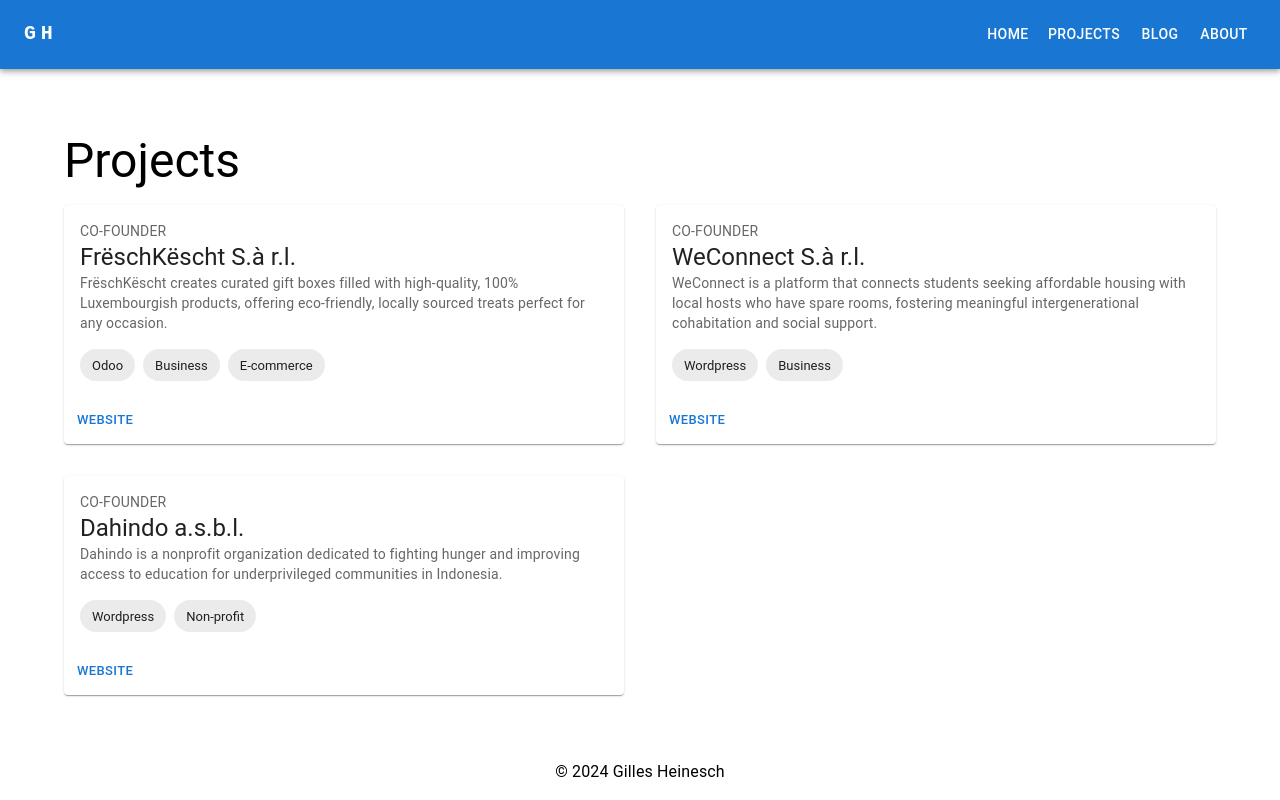
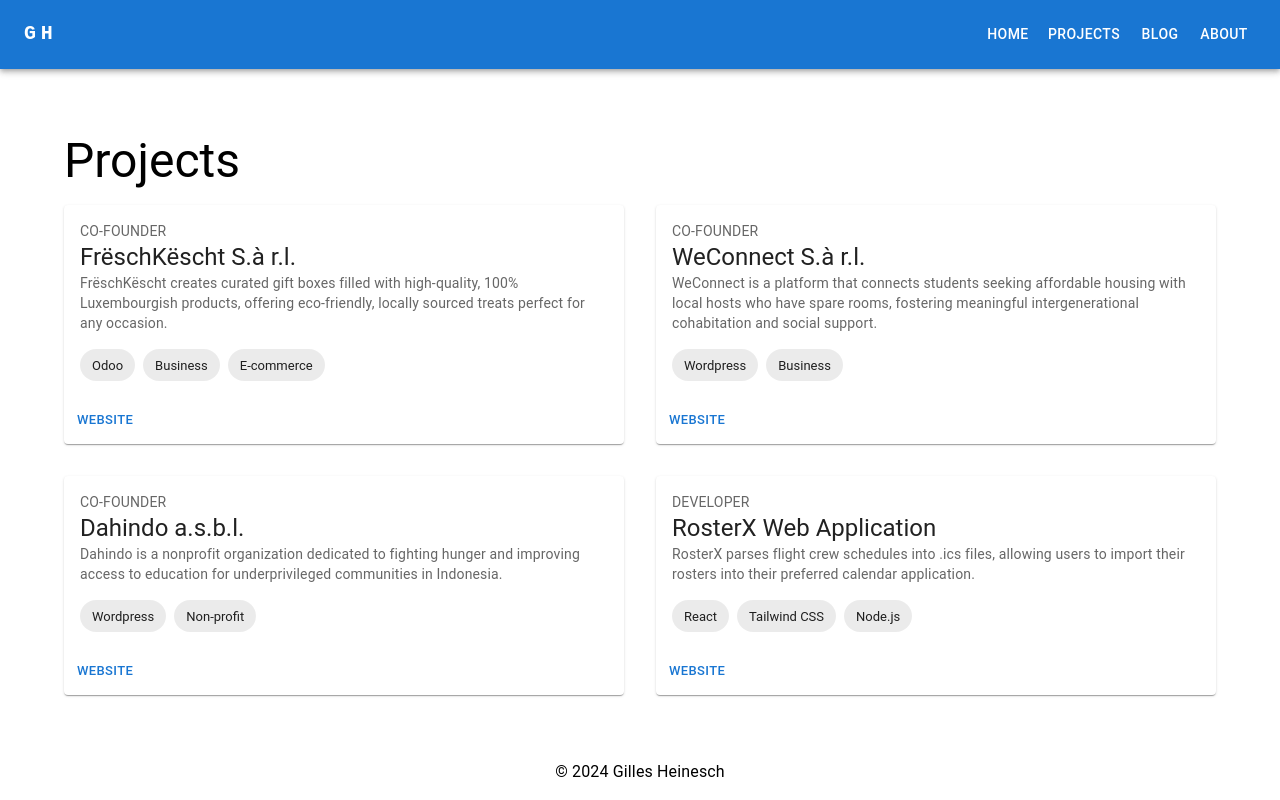
Before and after one commit to gillesheinesch/private-website, a Next.js app: page /projects in a window 1280 px wide. Built offline with nearby package versions, Linux system fonts and the light colour scheme.

Commit message:
Added rosterX to my projects

```diff
--- a/src/app/projects/page.tsx
+++ b/src/app/projects/page.tsx
@@ -26,6 +26,15 @@ const projects = [
         labels: ["Wordpress", "Non-profit"],
         position: "Co-Founder",
         website: "https://www.dahindo.com",
+        github: "",
+    },
+    {
+        title: "RosterX Web Application",
+        description:
+            "RosterX parses flight crew schedules into .ics files, allowing users to import their rosters into their preferred calendar application.",
+        labels: ["React", "Tailwind CSS", "Node.js"],
+        position: "Developer",
+        website: "",
         github: "",
     },
 ];
```
